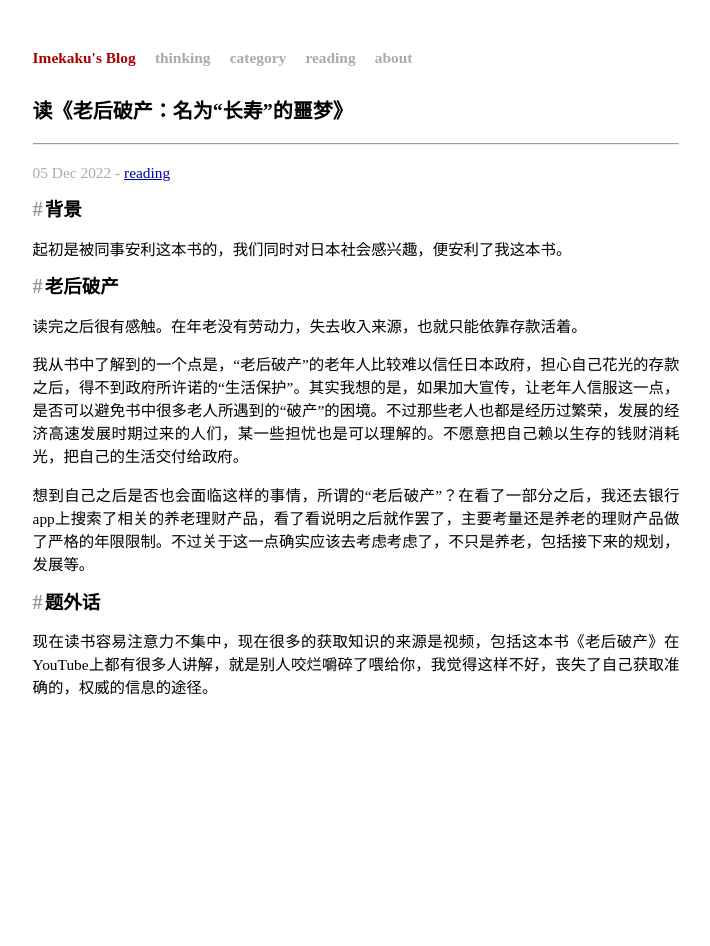
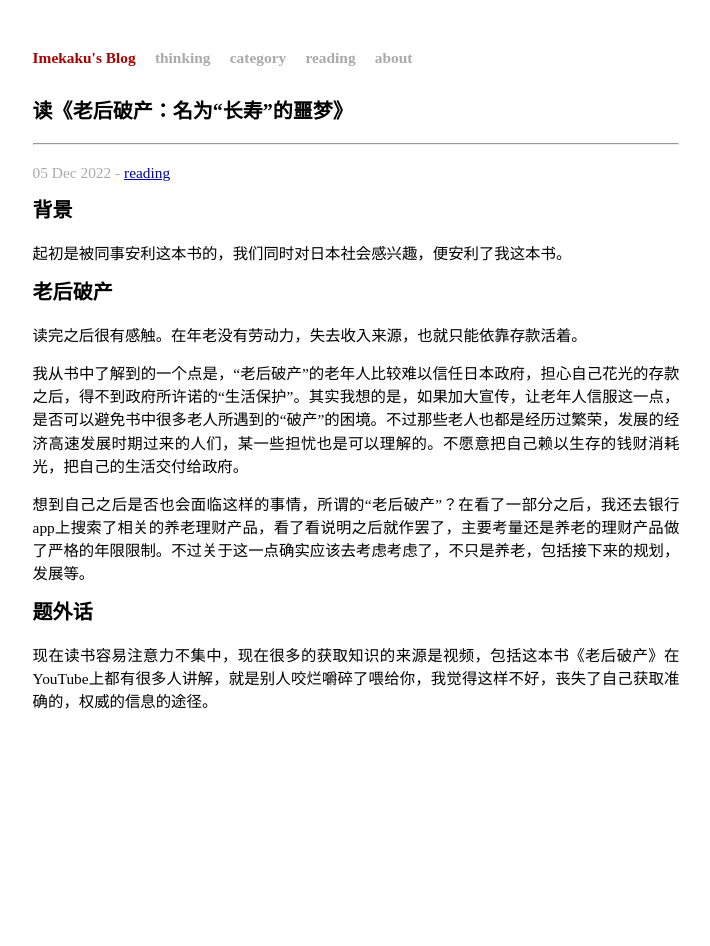
Before and after one commit to imekaku/imekaku.github.io, a Jekyll site: the page built from _reading_collection/2022-12-05-B09DKYRLQX.md, in a window 1280 px wide. Shown: the whole page, without its empty margins (284-994 px from the left). Built offline with Jekyll 4.4.1, drawn with Linux system fonts in a browser that asks for light colours.

```diff
--- a/_reading_collection/2022-12-05-B09DKYRLQX.md
+++ b/_reading_collection/2022-12-05-B09DKYRLQX.md
@@ -4,11 +4,11 @@ title: 读《老后破产：名为“长寿”的噩梦》
 category: reading
 ---
 
-## 背景
+# 背景
 
 起初是被同事安利这本书的，我们同时对日本社会感兴趣，便安利了我这本书。
 
-## 老后破产
+# 老后破产
 
 读完之后很有感触。在年老没有劳动力，失去收入来源，也就只能依靠存款活着。
 
@@ -16,6 +16,6 @@ category: reading
 
 想到自己之后是否也会面临这样的事情，所谓的“老后破产”？在看了一部分之后，我还去银行app上搜索了相关的养老理财产品，看了看说明之后就作罢了，主要考量还是养老的理财产品做了严格的年限限制。不过关于这一点确实应该去考虑考虑了，不只是养老，包括接下来的规划，发展等。
 
-## 题外话
+# 题外话
 
 现在读书容易注意力不集中，现在很多的获取知识的来源是视频，包括这本书《老后破产》在YouTube上都有很多人讲解，就是别人咬烂嚼碎了喂给你，我觉得这样不好，丧失了自己获取准确的，权威的信息的途径。
```
